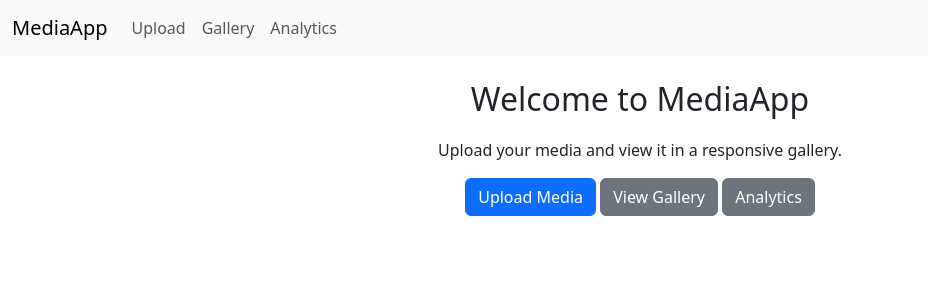
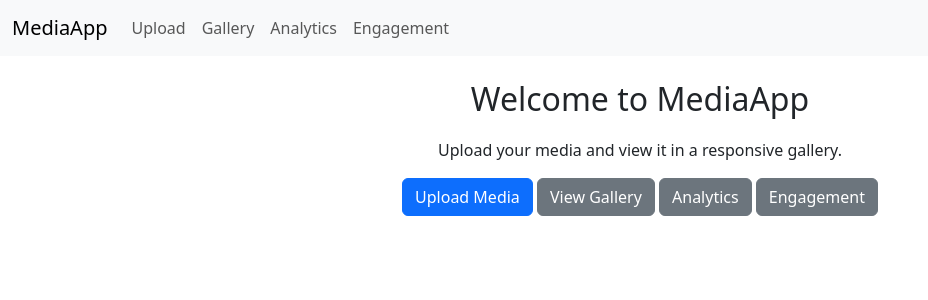
Before and after one commit to cluck28/bluesky-automation, a Flask app: page / in a window 1280 px wide. Shown: the top 300 px of the page, without its empty margins (0-928 px from the left). Run offline with Flask 3, Linux system fonts and the light colour scheme.

Commit message:
placeholder for some engagement metrics

```diff
--- /dev/null
+++ b/src/analytics/engagement.py
@@ -0,0 +1,2 @@
+def get_engagement_score():
+    return 100
--- a/src/app.py
+++ b/src/app.py
@@ -19,6 +19,7 @@ from analytics.top_posts import (
     get_most_liked_post,
     get_most_reposted_post,
 )
+from analytics.engagement import get_engagement_score
 from bluesky_client.get_author_feed import get_author_feed
 from bluesky_client.get_profile import get_followers, get_follows, get_profile
 from bluesky_client.schemas.profile import Follower, Profile
@@ -123,7 +124,7 @@ def analytics():
     handle = user_profile.handle
     followers = user_profile.followers_count
     following = user_profile.follows_count
-    engagement_rate = 100
+    engagement_rate = get_engagement_score()
     total_likes = agg_user_feed_dataframe(
         feed_df, "total_likes", "like_count", "sum", period
     )
@@ -172,5 +173,9 @@ def analytics():
     )
 
 
+@app.route("/engagement", methods=["GET"])
+def engagement():
+    return render_template("engagement.html")
+
 if __name__ == "__main__":
     app.run(debug=True)
--- a/src/templates/base.html
+++ b/src/templates/base.html
@@ -19,6 +19,7 @@
                     <li class="nav-item"><a class="nav-link" href="{{ url_for('upload') }}">Upload</a></li>
                     <li class="nav-item"><a class="nav-link" href="{{ url_for('gallery') }}">Gallery</a></li>
                     <li class="nav-item"><a class="nav-link" href="{{ url_for('analytics') }}">Analytics</a></li>
+                    <li class="nav-item"><a class="nav-link" href="{{ url_for('engagement') }}">Engagement</a></li>
                 </ul>
             </div>
         </div>
--- /dev/null
+++ b/src/templates/engagement.html
@@ -0,0 +1,3 @@
+{% extends "base.html" %}
+{% block content %}
+{% endblock %}
--- a/src/templates/index.html
+++ b/src/templates/index.html
@@ -6,5 +6,6 @@
     <a href="{{ url_for('upload') }}" class="btn btn-primary">Upload Media</a>
     <a href="{{ url_for('gallery') }}" class="btn btn-secondary">View Gallery</a>
     <a href="{{ url_for('analytics') }}" class="btn btn-secondary">Analytics</a>
+    <a href="{{ url_for('engagement') }}" class="btn btn-secondary">Engagement</a>
 </div>
 {% endblock %}
```
Also changed, not shown: src/static/css/engagement.css (added).
